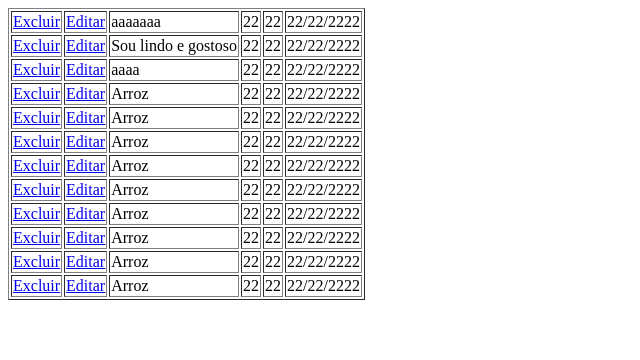
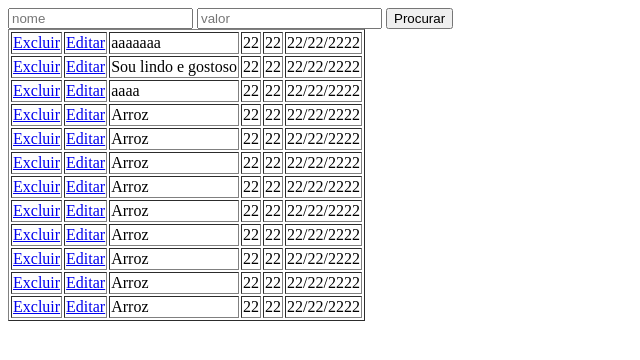
Before and after one commit to Pedro-Soares-32/Controle_de_Estoque_V1, a PHP site: page /listar.php in a window 1280 px wide. Shown: the top 360 px of the page, without its empty margins (0-640 px from the left). Run offline with PHP 8.4, Linux system fonts and the light colour scheme; data comes from the database, SQL or seed files in the repository.

Commit message:
criação do sistema de pesquisa

```diff
--- a/listar.php
+++ b/listar.php
@@ -12,9 +12,21 @@
         <title></title>
     </head>
     <body>
+        <form method="post">
+            <input type="text" name="nome" placeholder="nome" />
+            <input type="tel" name="valor" placeholder="valor" />
+            <input type="submit" value="Procurar" />
+        </form>
         <table border="1">
             <?php
+            if(
+                !isset($_POST['nome']) and
+                !isset($_POST['valor'])
+            ){
                 listar();
+            }else{
+                procurar();
+            }
             ?>
         </table>
     </body>
--- a/php/produto.php
+++ b/php/produto.php
@@ -22,6 +22,32 @@ function salvar() {
     }
 }
 
+function procurar() {
+    if(
+        isset($_POST['nome']) or
+        isset($_POST['valor'])
+    ){
+        $nome = (isset($_POST['nome'])? $_POST['nome'] : "");
+        $valor = (isset($_POST['valor'])? $_POST['valor'] : "");
+
+        $SQL = "Select * from Produto WHERE nome=:nome or valor=:valor;";
+        $preparo = conexao()->prepare($SQL);
+        $preparo->bindValue(":nome", $nome);
+        $preparo->bindValue(":valor", $valor);
+        $preparo->execute();
+        while($linha = $preparo->fetch(PDO::FETCH_ASSOC)){
+            echo "<tr>";
+            echo "<td><a href='?excluir={$linha['id']}'>Excluir</a></td>";
+            echo "<td><a href='?editar={$linha['id']}'>Editar</a></td>";
+            echo "<td>".$linha['nome']."</td>";
+            echo "<td>".$linha['valor']."</td>";
+            echo "<td>".$linha['qtd']."</td>";
+            echo "<td>".$linha['data_validade']."</td>";
+            echo "</tr>";
+        }
+    }
+}
+
 function listar() {
     $SQL = "Select * from Produto WHERE 1;";
     $preparo = conexao()->prepare($SQL);
@@ -42,6 +68,21 @@ function listar() {
 function excluir_por_id() {
     if(isset($_GET['excluir'])){
         $id = $_GET['excluir'];
+
+        $SQL_SELECT = "SELECT * FROM Produto WHERE id=:ID;";
+        $prepare_select = conexao()->prepare($SQL_SELECT);
+        $prepare_select->bindValue(":ID", $id);
+        $prepare_select->execute();
+        $resultado = $prepare_select->fetch(PDO::FETCH_ASSOC);
+
+        $SQL_INSERT = "INSERT INTO `historico`(`nome`, `valor`, `qtd`, `data_validade`) VALUES (:nome, :valor, :qtd, :dtVal);";
+        $preparo_insert = conexao()->prepare($SQL_INSERT);
+        $preparo_insert->bindValue(":nome", $resultado['nome']);
+        $preparo_insert->bindValue(":valor", $resultado['valor']);
+        $preparo_insert->bindValue(":qtd", $resultado['qtd']);
+        $preparo_insert->bindValue(":dtVal", $resultado['data_validade']);
+        $preparo_insert->execute();
+
         $SQL = "DELETE FROM Produto WHERE id=:ID;";
         $prepare = conexao()->prepare($SQL);
         $prepare->bindValue(":ID", $id);
```
Also changed, not shown: login.php (+7 -0 lines).
